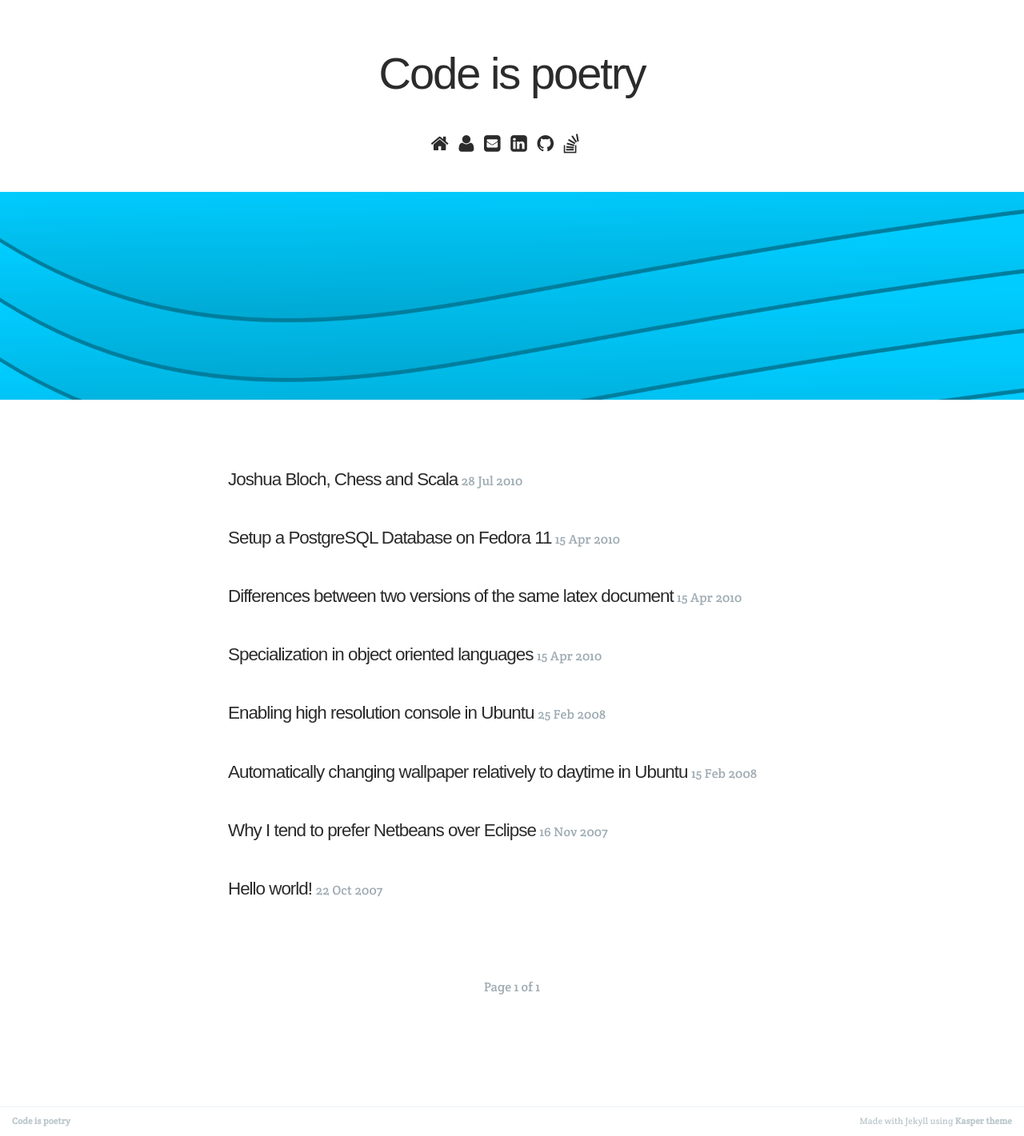
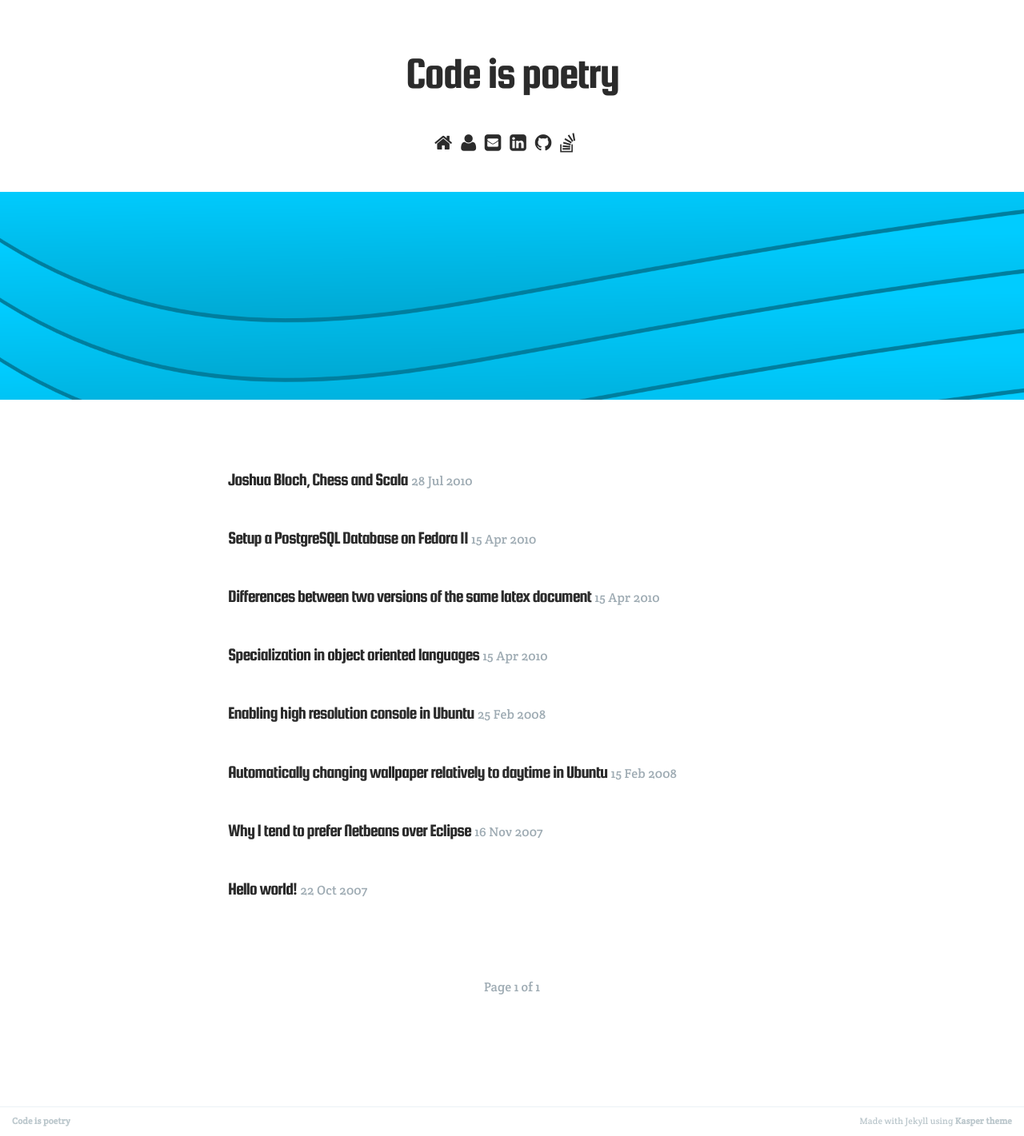
Before and after one commit to jihedamine/jihedamine.github.io, a Jekyll site: the page built from index.html, in a window 1280 px wide. Shown: the whole page at 80% size. Built offline with Jekyll 4.4.1, drawn with Linux system fonts in a browser that asks for light colours; Markdown is read by kramdown in place of the engine named in the settings; the list of posts is cut into pages by our own code.

Commit message:
Changed fonts

```diff
--- a/assets/css/screen.css
+++ b/assets/css/screen.css
@@ -561,7 +561,7 @@ margin on the iframe, cause it breaks stuff. */
 .page-title {
     font-size: 3.5rem;
     letter-spacing: -2px;
-    font-family: 'Cinzel Decorative', sans-serif;
+    font-family: 'Squada One', sans-serif;
     text-decoration: none;
     text-align: center;
     padding-top: 4.5rem;
@@ -578,7 +578,7 @@ margin on the iframe, cause it breaks stuff. */
 }
 
 .summary-post-title a, .post-title a, h1.post-title {
-    font-family: 'Cinzel Decorative', sans-serif;
+    font-family: 'Squada One', sans-serif;
     letter-spacing: -1px;
     text-decoration: none;
     font-weight: normal;
```
